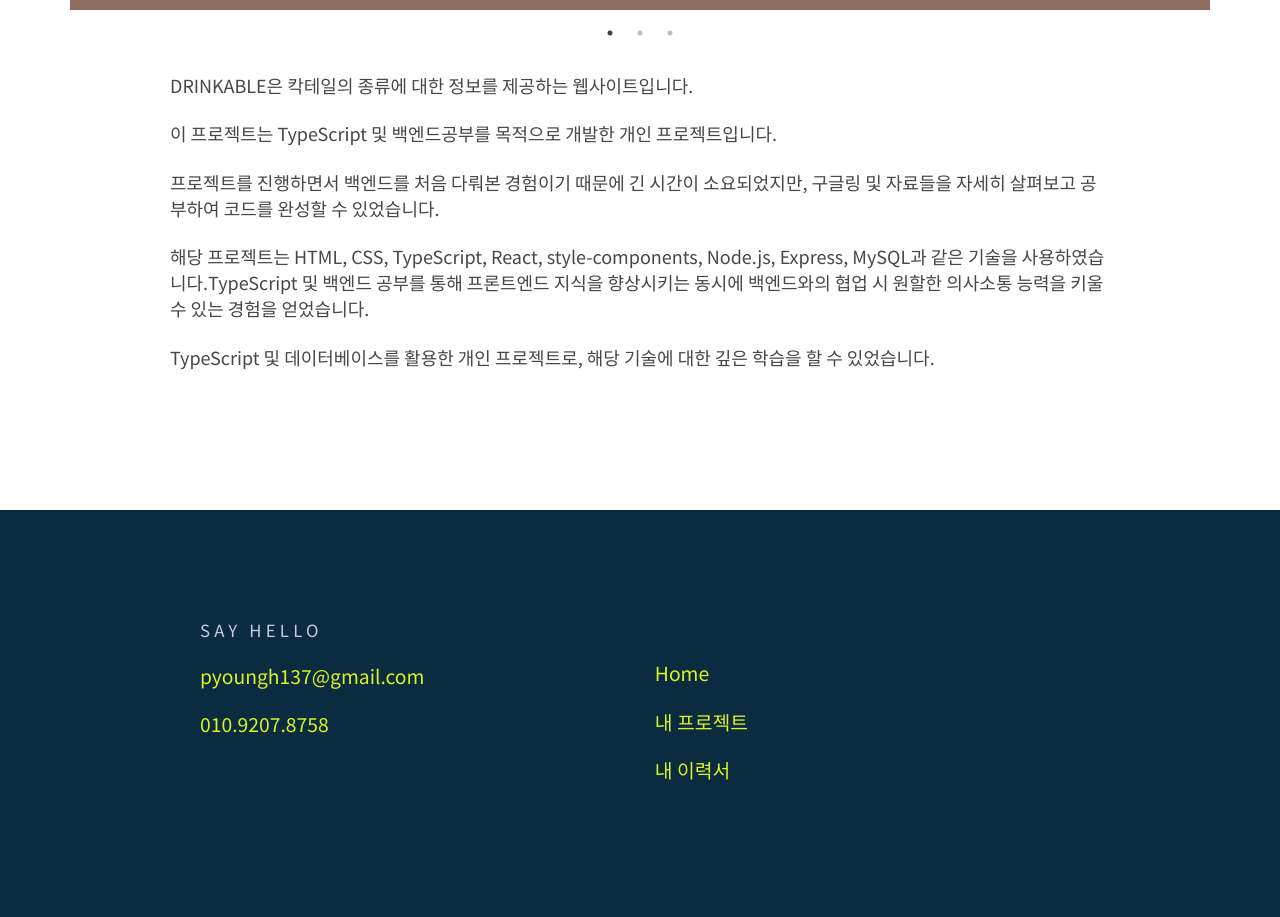
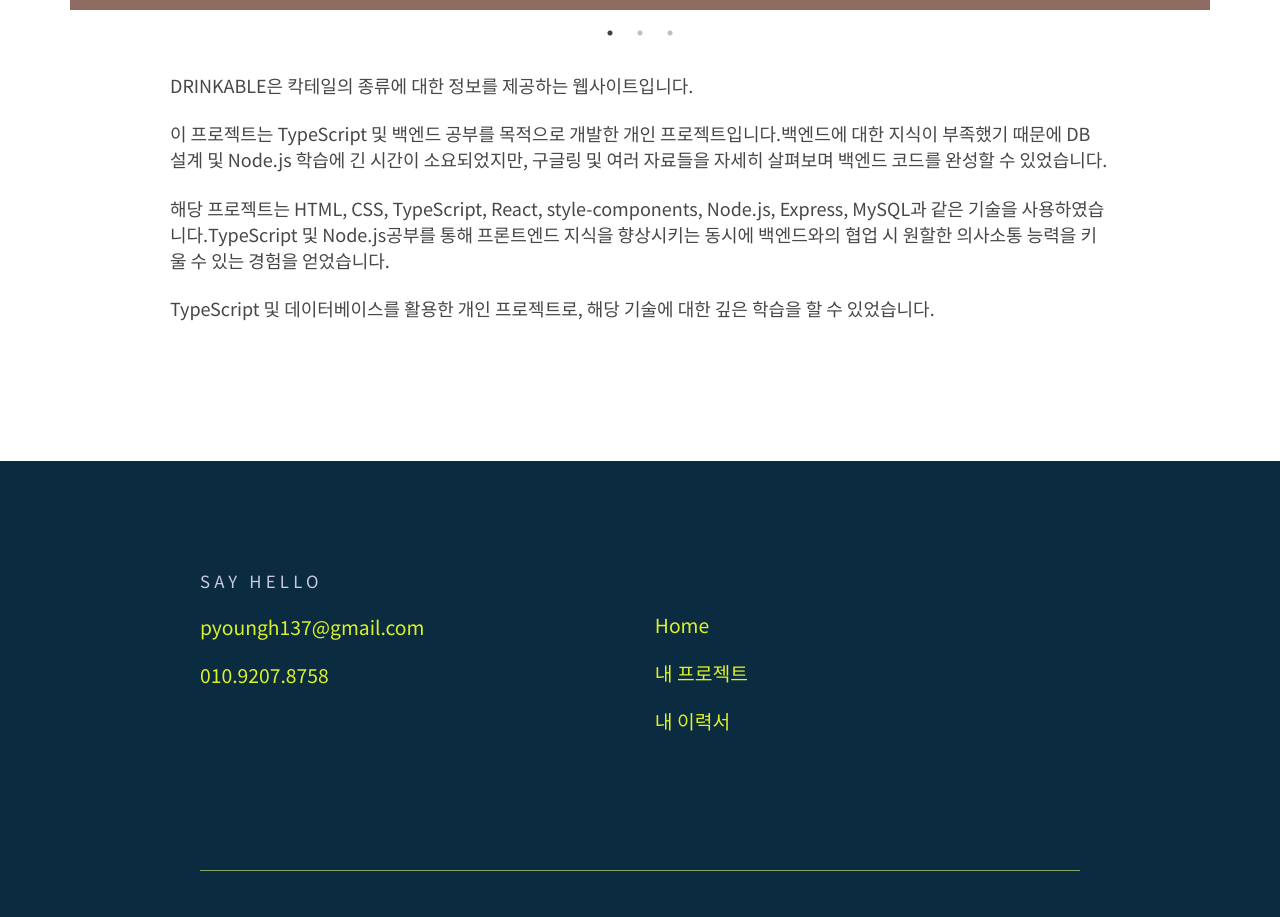
Before and after one commit to bbagbbagn2/PJH-Portfolio, a React (Create React App) app: page /project/drinkable in a window 1280 px wide. Shown: the part 1020-1937 px from the top of the page. Built offline with nearby package versions, Linux system fonts and the light colour scheme.

Commit message:
style: 프로젝트 글 수정

```diff
--- a/src/pages/project/pages/drinkable.tsx
+++ b/src/pages/project/pages/drinkable.tsx
@@ -28,12 +28,11 @@ export default function Drinkable() {
   const paragraphs = [
     'DRINKABLE은 칵테일의 종류에 대한 정보를 제공하는 웹사이트입니다.',
 
-    '이 프로젝트는 TypeScript 및 백엔드공부를 목적으로 개발한 개인 프로젝트입니다.',
-
-    '프로젝트를 진행하면서 백엔드를 처음 다뤄본 경험이기 때문에 긴 시간이 소요되었지만, 구글링 및 자료들을 자세히 살펴보고 공부하여 코드를 완성할 수 있었습니다.',
+    '이 프로젝트는 TypeScript 및 백엔드 공부를 목적으로 개발한 개인 프로젝트입니다.' +
+      '백엔드에 대한 지식이 부족했기 때문에 DB 설계 및 Node.js 학습에 긴 시간이 소요되었지만, 구글링 및 여러 자료들을 자세히 살펴보며 백엔드 코드를 완성할 수 있었습니다.',
 
     '해당 프로젝트는 HTML, CSS, TypeScript, React, style-components, Node.js, Express, MySQL과 같은 기술을 사용하였습니다.' +
-      'TypeScript 및 백엔드 공부를 통해 프론트엔드 지식을 향상시키는 동시에 백엔드와의 협업 시 원할한 의사소통 능력을 키울 수 있는 경험을 얻었습니다.',
+      'TypeScript 및 Node.js공부를 통해 프론트엔드 지식을 향상시키는 동시에 백엔드와의 협업 시 원할한 의사소통 능력을 키울 수 있는 경험을 얻었습니다.',
 
     'TypeScript 및 데이터베이스를 활용한 개인 프로젝트로, 해당 기술에 대한 깊은 학습을 할 수 있었습니다.',
   ];
--- a/src/pages/project/pages/icon.tsx
+++ b/src/pages/project/pages/icon.tsx
@@ -10,7 +10,6 @@ import screen3 from '../work-images/icondb/screen3.png';
 import screen4 from '../work-images/icondb/screen4.png';
 import screen5 from '../work-images/icondb/screen5.png';
 
-
 export default function Icondb() {
   const settings = {
     dots: true,
@@ -20,7 +19,7 @@ export default function Icondb() {
     slidesToScroll: 1,
     autoPlay: true,
     autoplaySpeed: 2000,
-    cssEase: "linear",
+    cssEase: 'linear',
   };
 
   const images = [
@@ -32,15 +31,15 @@ export default function Icondb() {
   ];
 
   const paragraphs = [
-    'ICONDB는 아이콘을 사용하려는 사용자들을 위한 무료 웹 서비스로, 즉석으로 아이콘을 변경할 수 있습니다.',
+    'ICONDB는 아이콘을 사용하려는 사용자들을 위한 무료 웹 서비스입니다.',
 
-    'ICONDB는 이런 기능을 제공합니다.'+
-    '다양한 아이콘을 무료로 다운로드 할 수 있습니다.'+
+    'ICONDB는 여러가지 기능을 제공합니다.' +
+      '다양한 아이콘을 무료로 다운로드 할 수 있습니다.' +
       '제목, 사용자, 해시태그 등 다양한 필터를 사용해 아이콘을 검색할 수 있습니다.',
-    '사용자 간 팔로우를 통해 사용자의 아이콘을 한눈에 볼 수 있습니다.'+
+    '사용자 간 팔로우를 통해 사용자의 아이콘을 한눈에 볼 수 있습니다.' +
       '좋아요 기능을 통해 마음에 드는 아이콘을 저장할 수 있습니다.',
 
-    '프로젝트에서 HTML, CSS, JavaScript, React, styled-components, Node.js, Express.js, MySQL, AWS 등 다양한 기술을 활용했습니다. ' +
+    '프로젝트에서 HTML, CSS, JavaScript, React, styled-components, Node.js, Express.js, MySQL 등 다양한 기술을 활용했습니다. ' +
       '저는 프론트엔드 개발자로 프로젝트를 진행하면서 프로젝트 기획부터 디자인 및 구현까지 작업할 수 있는 경험을 쌓을 수 있었습니다.',
 
     '개발 초창기에 HTML/CSS, JavaScript를 사용해 개발했지만, 개발 진행 중 랜더링 및 속도에 대한 이슈가 걱정되어 팀원들과 상의 후 React를 사용해 프로젝트를 개발했습니다. ' +
@@ -51,9 +50,9 @@ export default function Icondb() {
     '개발 중 팀원 과의 일정 조율 및 회의 과정에서 약간의 갈등이 있었지만 충분한 대화를 통해 해결하여 안정적으로 개발 기간내에 프로젝트를 완성할 수 있었습니다. ' +
       '위 경험을 통해 후에 있을 팀 프로젝트에서 팀원 간의 갈등 발생 시, 더 수월한 갈등 해결을 할 수 있었습니다.',
 
-    '위 프로젝트를 진행하며 React.js를 활용한 첫 프로젝트였기 때문에 해당 기술에 대해 많은 학습을 했습니다. ' +
+    '위 프로젝트를 진행하며 React를 활용한 첫 프로젝트였기 때문에 해당 기술에 대해 많은 학습을 했습니다. ' +
       '다양한 Hook을 사용하여 프로젝트를 개발 할 수 있고, 중복된 코드는 컴포넌트화를 통해 코드를 간결하게 유지할 수 있습니다. ' +
-    '개발적인 면 뿐만 아니라, 프로젝트 진행 중에 Notion을 사용하여 일정 관리 및 회의록을 작성하여 프로젝트의 완성도와 개발 기간 모두 만족할 수 있었습니다.'
+      '개발적인 면 뿐만 아니라, 프로젝트 진행 중에 Notion을 사용하여 일정 관리 및 회의록을 작성하여 프로젝트의 완성도와 개발 기간 모두 만족할 수 있었습니다.',
   ];
 
   return (
```
Lines whose indentation alone changed are shown as unchanged.
